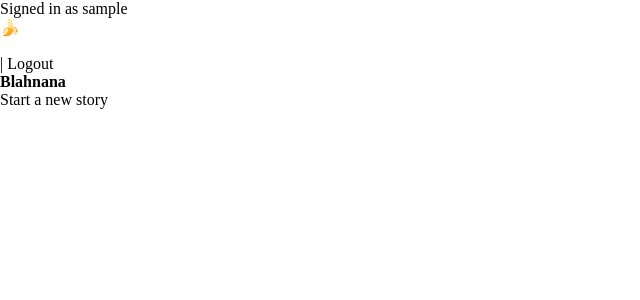
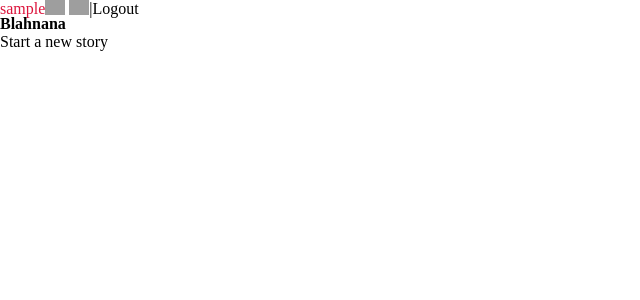
Before and after one commit to cnapaswan/blahnana, a Rails app: page / in a window 1280 px wide. Shown: the top 300 px of the page, without its empty margins (0-640 px from the left). Run offline with Rails 7, Linux system fonts and the light colour scheme; the visitor is signed in with stand-in values (Sample User, id 1); data that the repository does not hold is empty; style sheets or scripts are compiled from the project's sources; grey boxes are pictures that could not be loaded.

Commit message:
arrange layout for css

```diff
--- a/app/assets/stylesheets/main.css
+++ b/app/assets/stylesheets/main.css
@@ -0,0 +1,11 @@
+/*layout*/
+
+.top-nav {
+  display: flex;
+  width: 100%;
+  height: 15px;
+}
+
+.username {
+  color: black;
+}
--- a/app/views/layouts/application.html.erb
+++ b/app/views/layouts/application.html.erb
@@ -13,23 +13,26 @@
   </head>
 
   <body>
+    <div class="top-nav">
       <% if current_user %>
-      Signed in as
-      <a href="/users/<%= current_user.id %>">
-        <%= current_user.username %>
-      </a>
-      <a href="#">
-        <div class="banana_display">
-        <span class="banana_current_user">&#x1F34C;</span>
-        <span><%= current_user.banana%></span>
-        </div>
-      </a>
+
+      <div class="username">
+        <a href="/users/<%= current_user.id %>">
+          <%= current_user.username %>
+        </a>
+      </div> <!--end of username-->
+
+      <div class="banana_status">
+        <a href="/buynana">
+          <img class="banana-icon" src="https://www.clker.com/cliparts/f/1/e/9/H/i/banana-md.png" alt="bananaicon">
+          <img src="https://d30y9cdsu7xlg0.cloudfront.net/png/337476-200.png" alt="#">
+          <span><%= current_user.banana%></span>
+        </a>
+      </div><!--end of banana status-->
+
       <div class="user_image">
         <img src="<%= current_user.image_url %>" >
       </div>
-      <div>
-
-
 
       | <%= link_to "Logout", '/logout' %>
 
@@ -40,7 +43,7 @@
       | <%= link_to 'Signup', '/signup' %>
       <% end %>
 
-
+    </div><!--end of top nav-->
 
     <%= yield %>
   </body>
```
